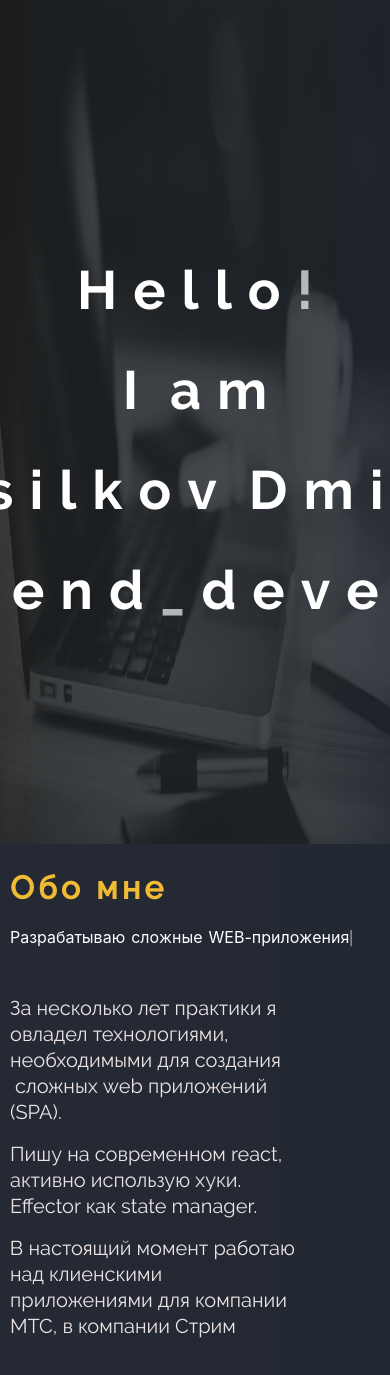
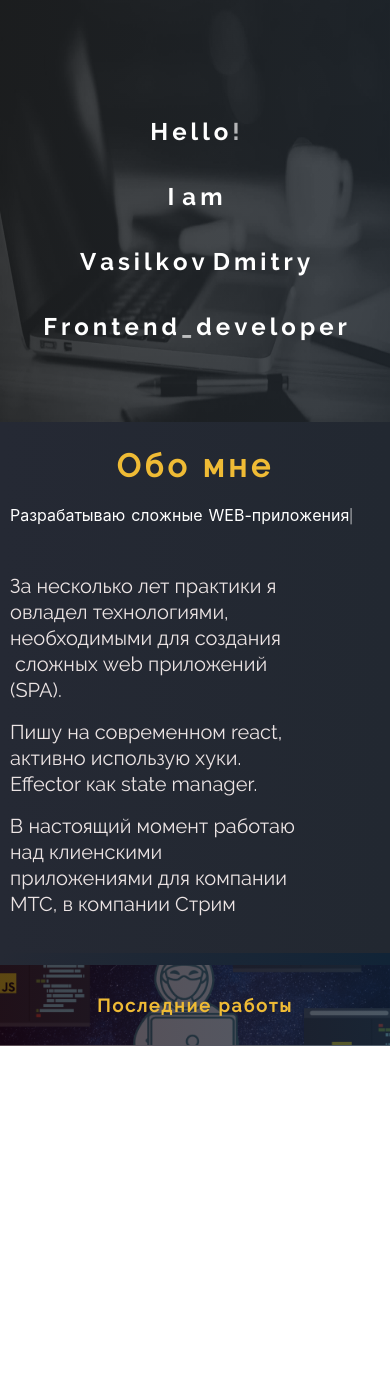
Before and after one commit to dyzz24/portfolio, a React (Create React App) app: page / in a window 390 px wide. After the commit the page ends 1046 px from the top, so only its background shows below. Built offline with nearby package versions, Linux system fonts and the light colour scheme.

Commit message:
separator, header adaptive

```diff
--- a/src/App.scss
+++ b/src/App.scss
@@ -1,3 +1,5 @@
+@import './styles/_default.scss';
+
 body {
   margin: 0;
   padding: 0;
@@ -97,4 +99,34 @@ footer {
   font-display: swap;
 }
 
+.separator {
+  height: 150px;
+  width: 100%;
+  border-bottom: 1px solid #f1f1f1;
+  background: url('./img/separator.png') no-repeat fixed center;
+  background-size: cover;
+  display: flex;
+  flex-direction: column;
+  justify-content: center;
+  align-items: center;
+  position: relative;
+
+  h2 {
+    @include h2_txt(32px, 4px);
+    z-index: 2;
+  }
+  &::before {
+    content: "";
+    position: absolute;
+    width: 100%;
+    height: 101%;
+    left: 0;
+    top: 0;
+    background: rgb(27, 6, 15);
+    background: linear-gradient(to right, rgb(27, 6, 15), #112437);
+    opacity: 0.7;
+    z-index: 1;
+  }
+}
+
 $main_color: rgb(236, 228, 228);
--- a/src/components/main-page/header/header.module.scss
+++ b/src/components/main-page/header/header.module.scss
@@ -1,3 +1,5 @@
+@import '../../../styles/_adaptive.scss';
+
 header {
   width: 100%;
   height: 100vh;
--- a/src/components/main-page/index.tsx
+++ b/src/components/main-page/index.tsx
@@ -2,10 +2,12 @@ import React from "react";
 import styles from './main.module.scss';
 import {Header} from "./header";
 import {AboutSection} from "./about-section";
+import {Separator} from "./separator";
 
 export const MainPage = () => {
     return <div className={styles.content}>
         <Header/>
         <AboutSection/>
+        <Separator text={'Последние работы'}/>
     </div>
 }
--- a/src/components/main-page/main.module.scss
+++ b/src/components/main-page/main.module.scss
@@ -1,3 +1,4 @@
+
 .content {
   display: flex;
   flex-direction: column;
--- /dev/null
+++ b/src/components/main-page/separator/index.tsx
@@ -0,0 +1,7 @@
+import React from "react";
+
+export const Separator: React.FC<{text: string}> = ({text}) => {
+    return <div className="separator">
+        <h2>{text}</h2>
+    </div>
+}
--- a/src/styles/_adaptive.scss
+++ b/src/styles/_adaptive.scss
@@ -9,6 +9,9 @@
 @media screen and (max-width: 1500px) {
   section {
     @include paddings(100px, 140px);
+  }
+  .separator {
+    height: 130px;
   }
 }
 
@@ -22,6 +25,13 @@
   }
   section {
     @include paddings(80px, 100px);
+  }
+  h2,
+  .separator h2 {
+    font-size: 30px;
+  }
+  .separator {
+    height: 110px;
   }
 }
 
@@ -45,11 +55,22 @@
   .text_block {
     font-size: 16px;
   }
+  header span,
+  header .colored span {
+    font-size: 40px;
+  }
 }
 
 @media screen and (max-width: 900px) {
   section {
     @include paddings(40px, 40px);
+  }
+  h2,
+  .separator h2 {
+    font-size: 26px;
+  }
+  .separator {
+    height: 80px;
   }
 }
 
@@ -57,6 +78,12 @@
 
 
 @media screen and (max-width: 768px) {
+
+  header span,
+  header .colored span {
+    font-size: 32px;
+    padding: 0 4px;
+  }
 
   section {
     @include paddings(20px, 10px);
@@ -81,6 +108,10 @@
     margin-bottom: 12px;
     line-height: 24px;
   }
+  h2,
+  .separator h2 {
+    font-size: 20px;
+  }
 }
 
 @media screen and (max-width: 500px) {
@@ -89,4 +120,32 @@
     font-size: 13px;
     margin-right: 6px;
   }
+
+  header span,
+  header .colored span {
+    font-size: 28px;
+    padding: 0 2px;
+  }
 }
+
+@media screen and (max-width: 440px) {
+  h2,
+  .separator h2 {
+    font-size: 18px;
+    text-align: center;
+    letter-spacing: 2px;
+  }
+
+  .separator {
+    margin-top: 12px;
+  }
+
+  header {
+    height: 50vh;
+  }
+  header span,
+  header .colored span {
+    font-size: 24px;
+    padding: 0 2px;
+  }
+}
--- a/src/styles/_default.scss
+++ b/src/styles/_default.scss
@@ -12,6 +12,15 @@
   padding: $tops $lefts;
 }
 
+@mixin h2_txt($fs, $ls) {
+  line-height: 1.5;
+  font-size: $fs;
+  letter-spacing: $ls;
+  font-family: "Raleway-Medium";
+  font-weight: 700;
+  color: #efbb35;
+}
+
 section {
   @include paddings(144px, 260px);
   box-sizing: border-box;
```
Also changed, not shown: src/img/separator.png (added).
